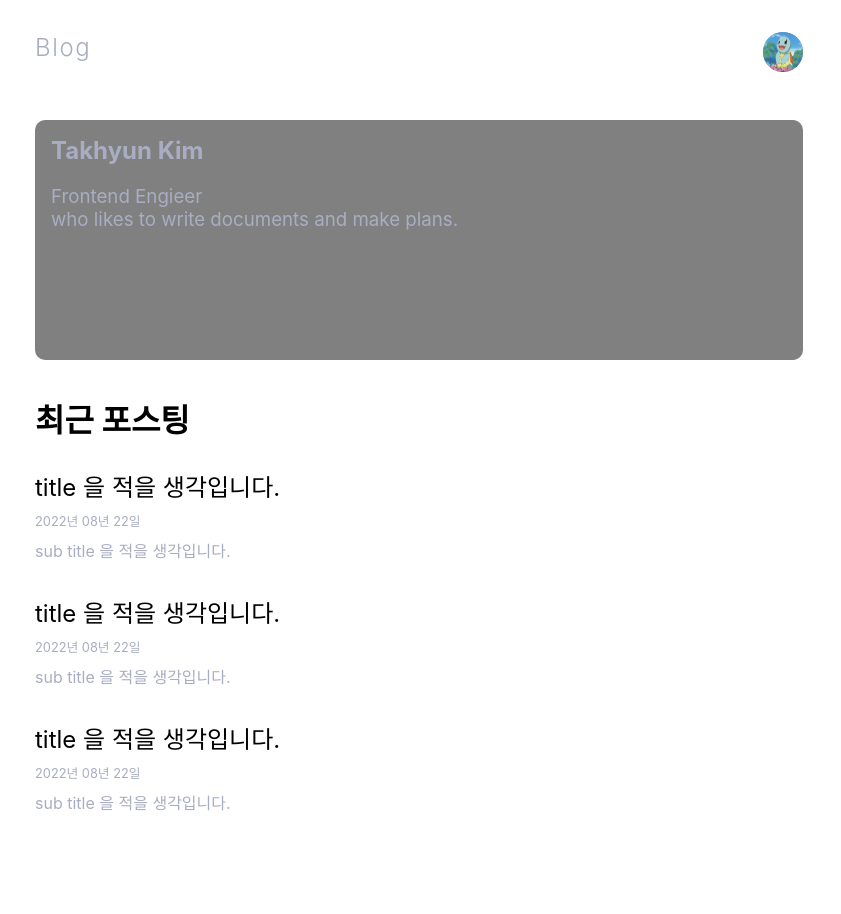
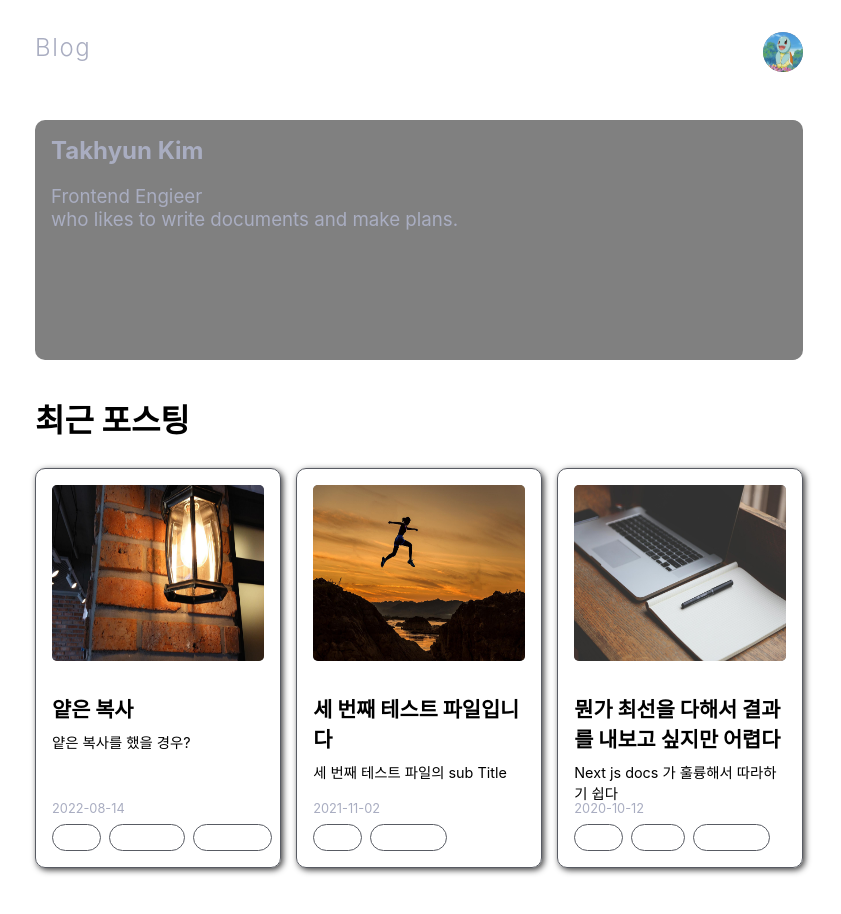
Before and after one commit to TakhyunKim/takhyun.dev, a Next.js app: page / in a window 1280 px wide. Shown: the top 914 px of the page, without its empty margins (221-1062 px from the left). Before the commit the page ends 862 px from the top, so only its background shows below. Built offline with nearby package versions, Linux system fonts and the light colour scheme.

Commit message:
feat: apply recent post list to.Home Page

```diff
--- a/components/Home/RecentPosts/index.tsx
+++ b/components/Home/RecentPosts/index.tsx
@@ -1,18 +1,20 @@
 import type { NextPage } from "next";
 
-import RecentPost from "./RecentPost";
+import type { PostData } from "../../../lib/posts";
+
+import PostList from "../../PostList";
 
 import styles from "./RecentPost.module.css";
 
-const RecentPosts: NextPage = () => {
+interface RecentPostsProps {
+  postList: PostData[];
+}
+
+const RecentPosts: NextPage<RecentPostsProps> = ({ postList }) => {
   return (
     <div className={styles.wrapper}>
       <h2 className={styles.recent_posts_title}>최근 포스팅</h2>
-      <div>
-        <RecentPost />
-        <RecentPost />
-        <RecentPost />
-      </div>
+      <PostList postList={postList} />
     </div>
   );
 };
--- a/pages/blog.tsx
+++ b/pages/blog.tsx
@@ -4,7 +4,7 @@ import { getSortedPostsData } from "../lib/posts";
 import type { PostData } from "../lib/posts";
 
 import Container from "../components/Container";
-import PostList from "../components/Blog/PostList";
+import PostList from "../components/PostList";
 
 interface BlogProps {
   allPostsData: PostData[];
@@ -13,7 +13,7 @@ interface BlogProps {
 const Blog: NextPage<BlogProps> = ({ allPostsData }) => {
   return (
     <Container>
-      <PostList allPostsData={allPostsData} />
+      <PostList postList={allPostsData} />
     </Container>
   );
 };
--- a/pages/index.tsx
+++ b/pages/index.tsx
@@ -1,16 +1,33 @@
-import type { NextPage } from "next";
+import type { NextPage, GetStaticProps } from "next";
+
+import { getSortedPostsData } from "../lib/posts";
+import type { PostData } from "../lib/posts";
 
 import Container from "../components/Container";
 import Introduce from "../components/Home/Introduce";
 import RecentPosts from "../components/Home/RecentPosts";
 
-const Home: NextPage = () => {
+interface HomeProps {
+  recentPosts: PostData[];
+}
+
+const Home: NextPage<HomeProps> = ({ recentPosts }) => {
   return (
     <Container>
       <Introduce />
-      <RecentPosts />
+      <RecentPosts postList={recentPosts} />
     </Container>
   );
 };
 
+export const getStaticProps: GetStaticProps = async () => {
+  const recentPosts = getSortedPostsData().slice(0, 3);
+
+  return {
+    props: {
+      recentPosts,
+    },
+  };
+};
+
 export default Home;
```
